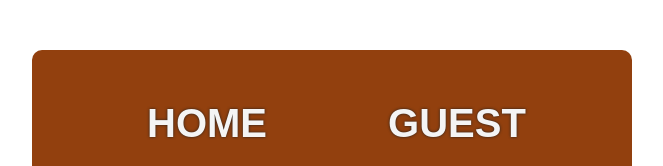
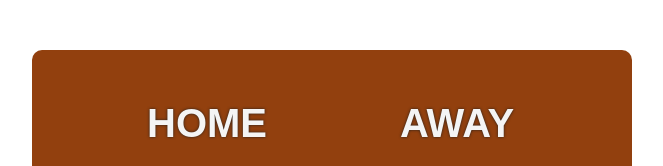
Before and after one commit to BlakeMatthew32/score-tracker, a plain HTML site: page index.html in a window 1280 px wide. Shown: the top 166 px of the page, without its empty margins (308-971 px from the left). Drawn offline with nearby package versions, Linux system fonts and the light colour scheme.

Commit message:
Update index.html
change the guest header to Away

```diff
--- a/index.html
+++ b/index.html
@@ -18,7 +18,7 @@
                 </div>
 
                 <div class="score-card">
-                    <h3 id="away-score-head" class="base-style">GUEST</h3>
+                    <h3 id="away-score-head" class="base-style">AWAY</h3>
                     <div class="score">
                         <p id="away-score">0</p>
                     </div>
```
